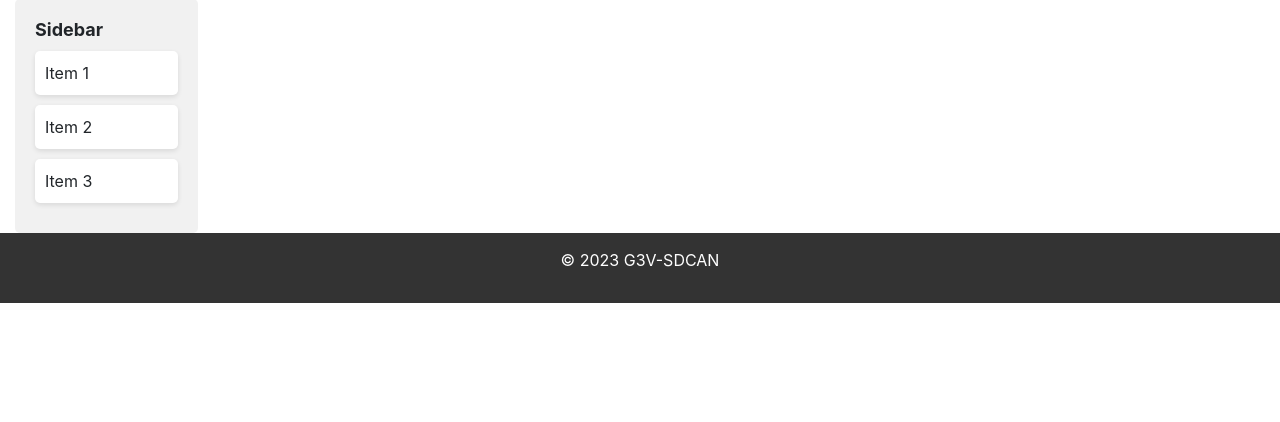
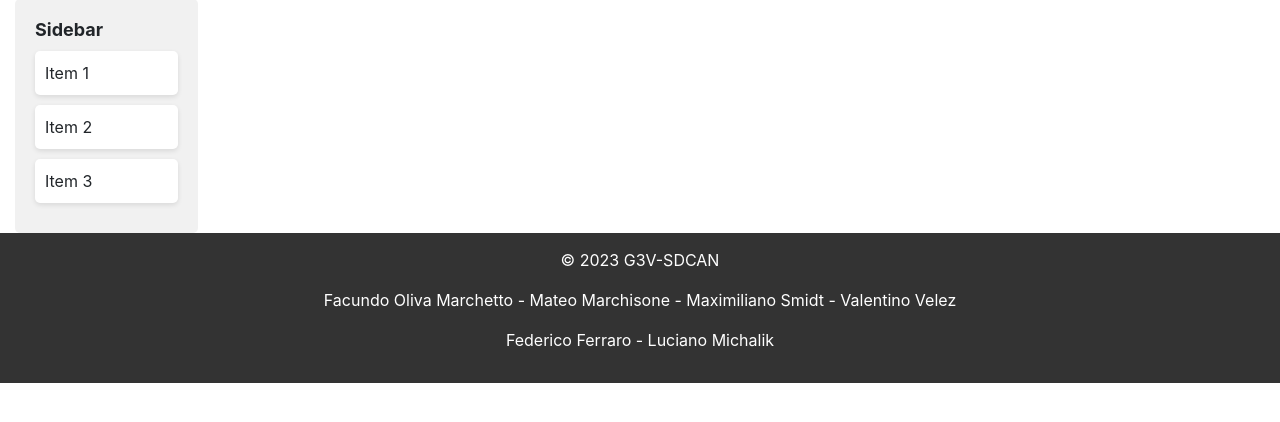
Before and after one commit to facuolivamar/SDCAN-G3V, a Django app: template Code/interface/interfaceProject/interfaceApp/templates/interfaceApp/base.html in a window 1280 px wide. Shown: the part 71-493 px from the top of the page. Run offline with Django 4.2, Linux system fonts and the light colour scheme; the template is opened without the code that fills it, so the values that code supplies are empty; some libraries are stand-ins or nearby versions.

Commit message:
footer copy

```diff
--- a/Code/interface/interfaceProject/interfaceApp/templates/interfaceApp/base.html
+++ b/Code/interface/interfaceProject/interfaceApp/templates/interfaceApp/base.html
@@ -115,6 +115,8 @@
     <div class="container">
         {% comment %} . All rights reserved. {% endcomment %}
       <p>&copy; 2023 G3V-SDCAN</p>
+      <p>Facundo Oliva Marchetto - Mateo Marchisone - Maximiliano Smidt - Valentino Velez </p>
+      <p>Federico Ferraro - Luciano Michalik</p>
     </div>
   </footer>
 
```
